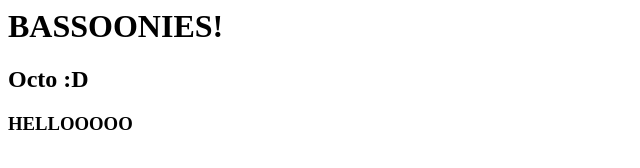
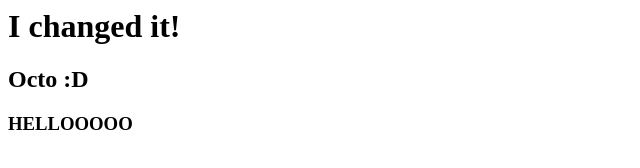
Before and after one commit to kingllama/urban-octo-bassoon, a plain HTML site: page index.html in a window 1280 px wide. Shown: the whole page, without its empty margins (0-640 px from the left). Drawn offline with Linux system fonts and the light colour scheme.

Commit message:
gggkghkhk

```diff
--- a/index.html
+++ b/index.html
@@ -3,7 +3,7 @@
     <title>Urban Octo Bassoon!</title>
   </head>
   <body>
-    <h1>BASSOONIES!</h1>
+    <h1>I changed it!</h1>
     <h2>Octo :D</h2>
     <h3>HELLOOOOO</h3>
   </body>
```
